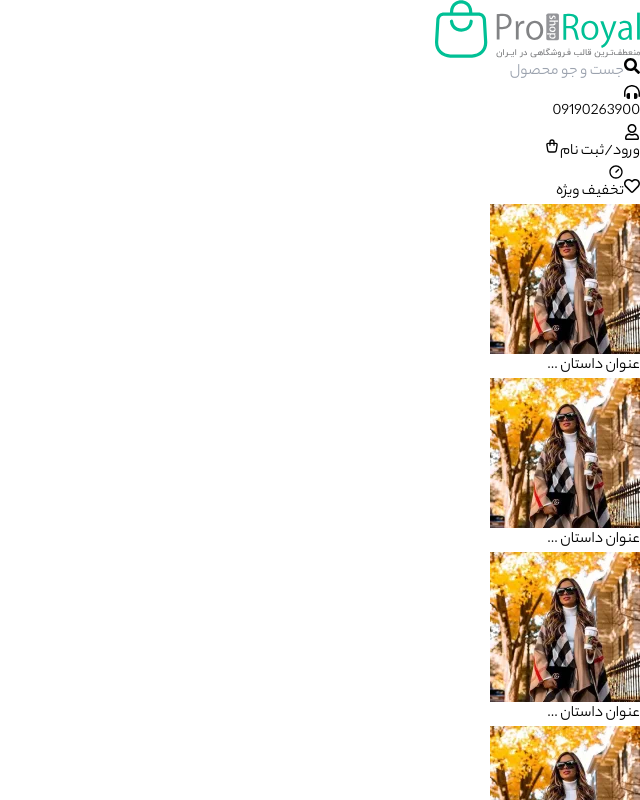
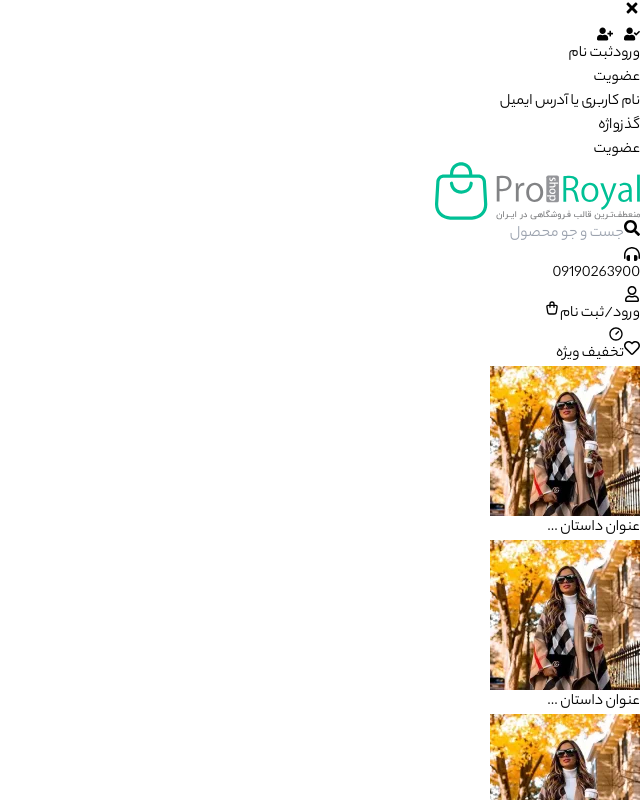
Before and after one commit to AliKhosronejad76/proshop, a React (Vite) app: page / in a window 1280 px wide. Shown: the top 800 px of the page, without its empty margins (640-1280 px from the left). Built offline with nearby package versions, Linux system fonts and the light colour scheme.

Commit message:
usermodal added to project

```diff
--- a/src/App.jsx
+++ b/src/App.jsx
@@ -1,14 +1,17 @@
 import {BrowserRouter} from "react-router-dom"
+import ContextProvider from "./context/ContextProvider"
 import Layout from "./components/layout/Layout"
 import Router from "./components/router/Router"
 
 export default function App(){
+
   return(
-    <BrowserRouter>
-       <Layout>
-        <Router/>
-      </Layout>
-    </BrowserRouter>
-
+     <BrowserRouter>
+         <ContextProvider>
+            <Layout>
+               <Router/>
+            </Layout>
+         </ContextProvider>
+      </BrowserRouter>
   )
 }
--- a/src/components/header/topnav/LoginButton.jsx
+++ b/src/components/header/topnav/LoginButton.jsx
@@ -1,7 +1,12 @@
+import { useUserModal } from "../../../context/UserModalProvider"
 import { FaRegUser } from "react-icons/fa"
+
 export default function LoginButton(){
+    const {display , setDisplay } = useUserModal()
+    console.log({ display , setDisplay })
+
     return(
-        <button className="flex items-center mx-4 text-base">
+        <button onClick={()=>setDisplay(!display)}  className="flex items-center mx-4 text-base">
             <FaRegUser className="ml-2" />
             <span>ورود/ثبت نام</span>
         </button>
--- a/src/components/layout/Layout.jsx
+++ b/src/components/layout/Layout.jsx
@@ -1,14 +1,18 @@
 import Header from "../header/Header"
 import Footer from "../footer/Footer"
+import Backdrop from "../module/backdrop/Backdrop"
+import UserModal from "../userModal/UserModal"
 
 export default function Layout({children}){
     return(
         <>
-            <div>
-            </div>
-            <Header/>
-              {children}
-            <Footer/>
+          <div>
+            {/* <Backdrop/> */}
+            <UserModal/>
+          </div>
+         <Header/>
+          {children}
+         <Footer/>
         </>
     )
 }
--- /dev/null
+++ b/src/components/module/backdrop/Backdrop.jsx
@@ -0,0 +1,7 @@
+export default function Backdrop(){
+    return(
+        <div className={`w-screen h-sreen bg-[#000] opacity-60 fixed top-0 bottom-0 left-0 right-0 z-[1000] overfloe-hidden`}>
+
+        </div>
+    )
+}
--- /dev/null
+++ b/src/components/userModal/Button.jsx
@@ -0,0 +1,10 @@
+export default function Button({text , icon , onClick , form , type }){
+    return(
+        <button className={`${form === type ? "text-sky-500 border-b-2 border-sky-500 ":"text-gray-700"} flex items-center justify-center  w-[50%] transition duration-700`} onClick={onClick} >
+            <div className="text-2xl">
+                {icon}
+            </div>
+            <span className="text-lg mr-3">{text}</span>
+        </button>
+        )
+}
--- /dev/null
+++ b/src/components/userModal/LoginForm.jsx
@@ -0,0 +1,34 @@
+import  { useState } from "react"
+
+export default function LoginForm(){
+  const [ username , setUserName ] = useState("")
+  const [ password , setPassword ] = useState("")
+  const [ checkBox , setCheckBox ] = useState(false)
+    return(
+        <form className="pt-8 px-8 transition duration-700">
+            <h6 className="text-lg mb-5">ورود</h6>
+            <div className="flex flex-col">
+                <label className="mb-1" htmlFor="username">نام کاربری یا آدرس ایمیل</label>
+                <input className="px-3 border-2 my-4 h-[40px] rounded-md outline-none transition-all duration-600 text-gray-800 focus:border-gray-300" type="text" id="username" value={username} onChange={(e)=>setUserName(e.target.value)}/>
+            </div>
+
+            <div className="flex flex-col">
+                <label className="mb-1" htmlFor="password">گذزواژه</label>
+                <input className="px-3 border-2 my-4 h-[40px] rounded-md outline-none transition-all duration-600 text-gray-800 focus:border-gray-300 " type="text"  id="password" value={password} onChange={(e)=>setPassword(e.target.value)} />
+            </div>
+            <div className="flex justify-between items-center">
+                <div className="flex-col">
+                    <div className="py-3 ">
+                        <input type="checkbox" value={checkBox} onChange={(e)=>setCheckBox(e.target.checked)} className="transition duration-900"/>
+                        <span className="mr-4 ">مرا به خاطر بسپار</span>
+                    </div>
+                    <a href="#" className="text-sky-600  mt-8">گذرواژه خود را فراموش کرده اید؟</a>
+                </div>
+
+                <button className="bg-sky-400 w-[100px] h-[44px] rounded-sm text-white transition hover:duration-900 hover:bg-sky-300">
+                    ورود
+                </button>
+            </div>
+        </form>
+    )
+}
--- /dev/null
+++ b/src/components/userModal/RegisterForm.jsx
@@ -0,0 +1,22 @@
+import { useState } from "react"
+export default function RegisterForm(){
+    const [ username , setUserName ] = useState("")
+    const [ password , setPassword ] = useState("")
+    return(
+        <form  className="pt-8 px-8 transition duration-700">
+            <h6 className="text-lg mb-5">عضویت</h6>
+            <div className="flex flex-col">
+                <label className="mb-1" htmlFor="username">نام کاربری یا آدرس ایمیل</label>
+                <input className="px-3 border-2 my-4 h-[40px] rounded-md outline-none transition-all duration-600 text-gray-800 focus:border-gray-300" type="text" id="username" value={username} onChange={(e)=>setUserName(e.target.value)}/>
+            </div>
+            <div className="flex flex-col">
+                <label className="mb-1" htmlFor="password">گذزواژه</label>
+                <input className="px-3 border-2 my-4 h-[40px] rounded-md outline-none transition-all duration-600 text-gray-800 focus:border-gray-300 " type="text"  id="password" value={password} onChange={(e)=>setPassword(e.target.value)} />
+            </div>
+
+            <button className="bg-sky-400 w-[100px] h-[44px] rounded-sm text-white transition hover:duration-900 hover:bg-sky-300 mt-8">
+                    عضویت
+                </button>
+        </form>
+    )
+}
--- /dev/null
+++ b/src/components/userModal/UserModal.jsx
@@ -0,0 +1,34 @@
+import { useState } from "react"
+import { FaUserCheck } from "react-icons/fa"
+import { FaUserPlus } from "react-icons/fa"
+import { FaTimes } from "react-icons/fa"
+import { useUserModal } from "../../context/UserModalProvider"
+import Button from "./Button"
+import LoginForm from "./LoginForm"
+import RegisterForm from "./RegisterForm"
+
+
+export default function UserModal(){
+    const [ form , setform ] = useState("register")
+    const {  display , setDisplay } = useUserModal()
+    console.log(display)
+    const close = ()=> setDisplay(false)
+    return(
+        <div className={`${display ? " translate-y-[54px] opacity-100" : " opacity-0" }   h-[64vh] w-[60%] left-[20%] right-[20%] top-[50px] absolute bg-white z-30 rounded-md transition-[transform_opacity] [duration:900ms_1200ms]`}>
+            <div className=" flex items-center justify-end text-2xl px-6 py-2 text-gray-700">
+                <button onClick={close}>
+                    <FaTimes/>
+                </button>
+            </div>
+            <div className=" h-[60px] flex w-full ">
+                <Button form={form} type={"login"} text={"ورود"} icon={<FaUserCheck/>}   onClick={()=>setform("login")}/>
+                <Button  form={form} type="register" text={"ثبت نام"} icon={<FaUserPlus/>} onClick={()=>setform("register")}/>
+            </div>
+            <div className="bg-white w-full h-full ">
+                {form === "login" && <LoginForm/>}
+                {form === "register" && <RegisterForm/>}
+            </div>
+
+        </div>
+    )
+}
--- /dev/null
+++ b/src/context/ContextProvider.jsx
@@ -0,0 +1,11 @@
+import UserModalProvider from "./UserModalProvider"
+
+export default function ContextProvider({children}){
+    return(
+        <>
+            <UserModalProvider>
+                {children}
+            </UserModalProvider>
+        </>
+    )
+}
--- /dev/null
+++ b/src/context/UserModalProvider.jsx
@@ -0,0 +1,15 @@
+import { useContext , createContext , useState } from "react"
+
+
+const UserModal = createContext()
+
+export default function UserModalProvider({children}){
+    const [ display , setDisplay ] = useState(false)
+    return(
+        <UserModal.Provider value={{display , setDisplay}}>
+            {children}
+        </UserModal.Provider>
+    )
+}
+
+export const useUserModal = ()=> useContext(UserModal)
```
